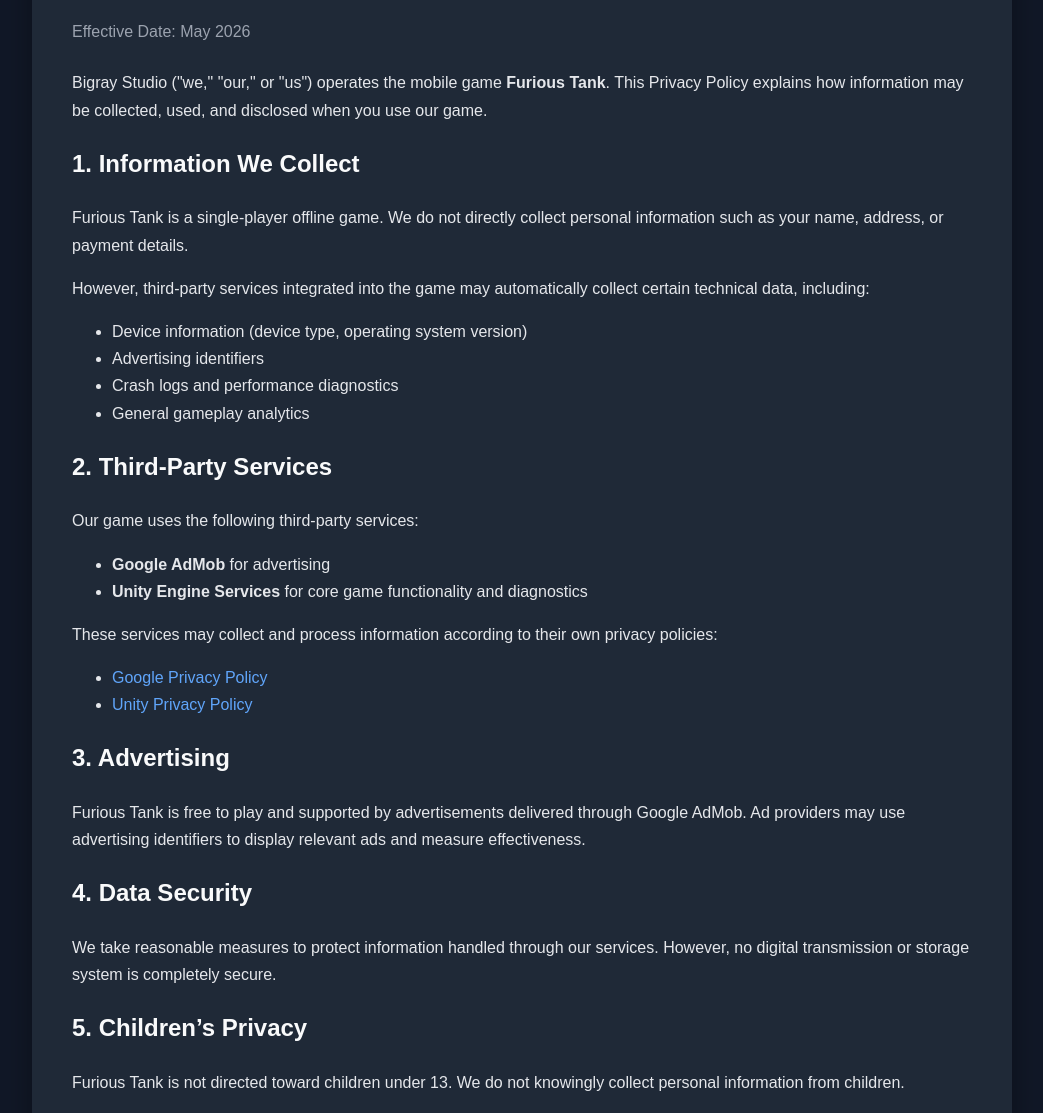
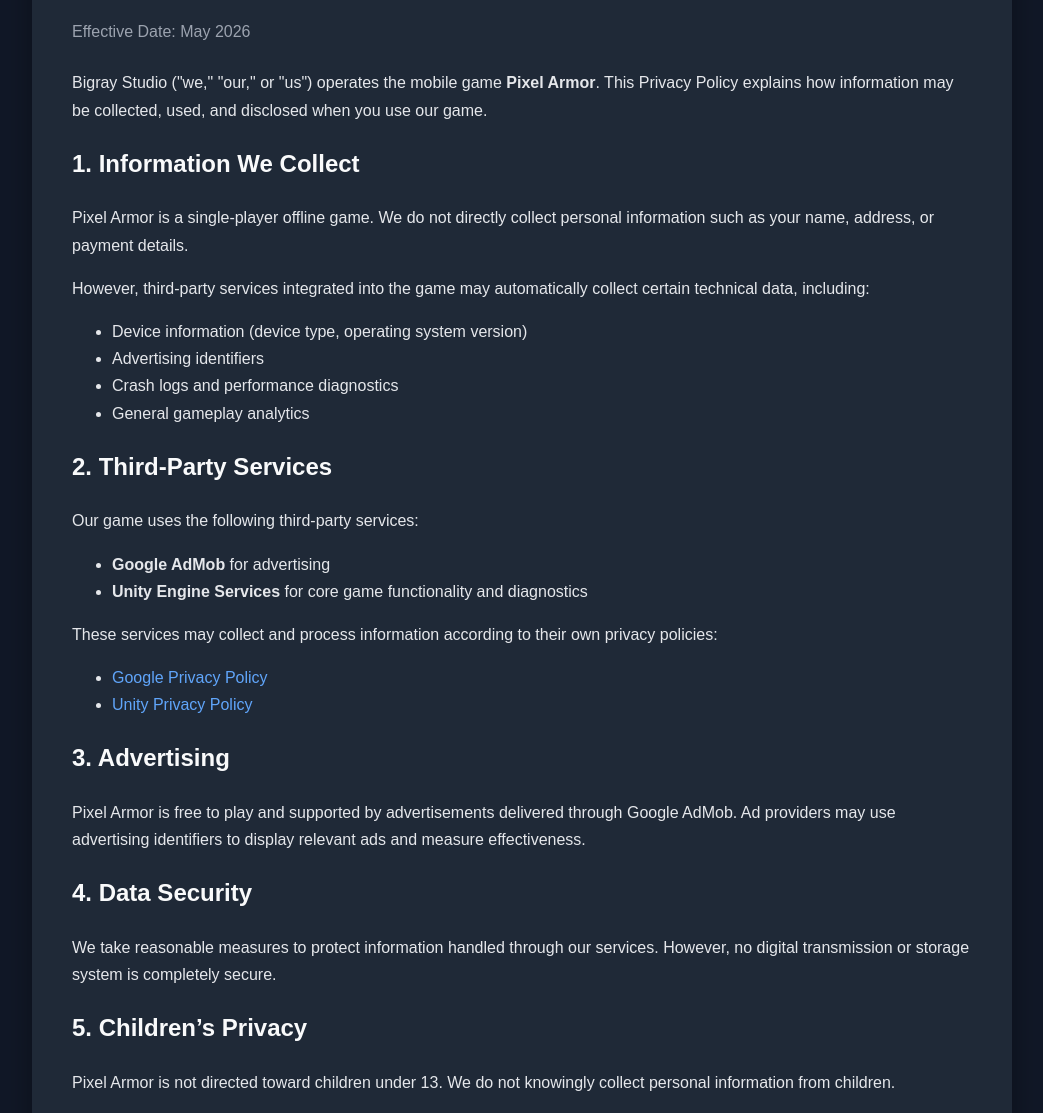
Before and after one commit to sesshoumanru/sesshoumanru.github.io, a plain HTML site: page policy2.html in a window 1280 px wide. Shown: the part 171-1284 px from the top of the page, without its empty margins (118-1161 px from the left). Drawn offline with Linux system fonts and the light colour scheme.

Commit message:
Update policy2.html

```diff
--- a/policy2.html
+++ b/policy2.html
@@ -3,7 +3,7 @@
 <head>
   <meta charset="UTF-8">
   <meta name="viewport" content="width=device-width, initial-scale=1.0">
-  <title>Privacy Policy | Furious Tank</title>
+  <title>Privacy Policy | Pixel Armor</title>
   <style>
     body {
       margin: 0;
@@ -52,10 +52,10 @@
     <h1>Privacy Policy</h1>
     <p class="meta">Effective Date: May 2026</p>
 
-    <p>Bigray Studio ("we," "our," or "us") operates the mobile game <strong>Furious Tank</strong>. This Privacy Policy explains how information may be collected, used, and disclosed when you use our game.</p>
+    <p>Bigray Studio ("we," "our," or "us") operates the mobile game <strong>Pixel Armor</strong>. This Privacy Policy explains how information may be collected, used, and disclosed when you use our game.</p>
 
     <h2>1. Information We Collect</h2>
-    <p>Furious Tank is a single-player offline game. We do not directly collect personal information such as your name, address, or payment details.</p>
+    <p>Pixel Armor is a single-player offline game. We do not directly collect personal information such as your name, address, or payment details.</p>
     <p>However, third-party services integrated into the game may automatically collect certain technical data, including:</p>
     <ul>
       <li>Device information (device type, operating system version)</li>
@@ -77,13 +77,13 @@
     </ul>
 
     <h2>3. Advertising</h2>
-    <p>Furious Tank is free to play and supported by advertisements delivered through Google AdMob. Ad providers may use advertising identifiers to display relevant ads and measure effectiveness.</p>
+    <p>Pixel Armor is free to play and supported by advertisements delivered through Google AdMob. Ad providers may use advertising identifiers to display relevant ads and measure effectiveness.</p>
 
     <h2>4. Data Security</h2>
     <p>We take reasonable measures to protect information handled through our services. However, no digital transmission or storage system is completely secure.</p>
 
     <h2>5. Children’s Privacy</h2>
-    <p>Furious Tank is not directed toward children under 13. We do not knowingly collect personal information from children.</p>
+    <p>Pixel Armor is not directed toward children under 13. We do not knowingly collect personal information from children.</p>
 
     <h2>6. Your Rights</h2>
     <p>Depending on your region, you may have rights regarding access, correction, or deletion of data processed by third-party services.</p>
@@ -97,7 +97,7 @@
 
     <footer>
       © 2026 Bigray Studio. All Rights Reserved.<br>
-      Furious Tank Privacy Policy
+      Pixel Armor Privacy Policy
     </footer>
   </div>
 </body>
```
